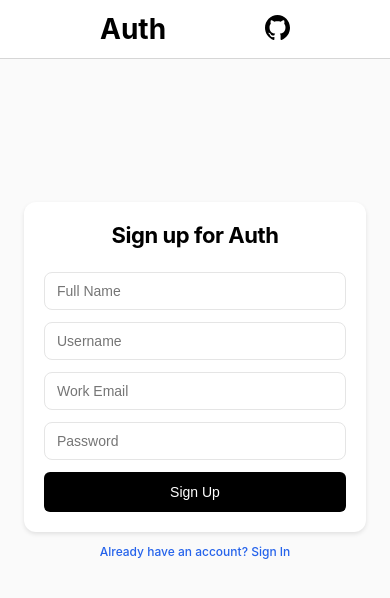
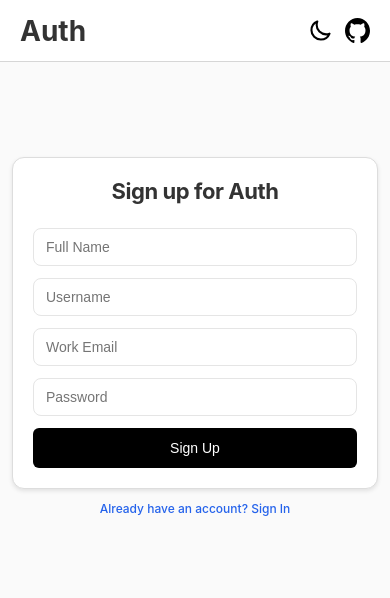
Before and after one commit to Tuhin114/Auth-App, a React (Vite) app in the folder frontend/: page / in a window 390 px wide. Shown: the top 598 px of the page. Built offline with nearby package versions, Linux system fonts and the light colour scheme.

Commit message:
theme change

```diff
--- a/frontend/src/components/HomePage.jsx
+++ b/frontend/src/components/HomePage.jsx
@@ -2,7 +2,7 @@
   return (
     <>
       <div className="container">
-        <div className="card-container">
+        <div className="card-container home-card">
           <h1 className="home-card-title card-title">Welcome to Auth</h1>
           <p className="card-description">A modern authentication solution</p>
           <div className="blog-container">
--- a/frontend/src/components/Nav.jsx
+++ b/frontend/src/components/Nav.jsx
@@ -1,13 +1,33 @@
-import React, { useState } from "react";
+import React, { useState, useEffect } from "react";
 import { useNavigate } from "react-router-dom";
 import toast from "react-hot-toast";
 import { logOutCall } from "./api";
-import githubLogo from "../assets/github-142-svgrepo-com.svg";
+import githubLogoLight from "../assets/github-142-svgrepo-com.svg";
+import githubLogoDark from "../assets/github-svgrepo-com.svg";
+
+import sunlogo from "../assets/sun-svgrepo-com.svg";
+import moonlogo from "../assets/moon-svgrepo-com.svg";
+
 import "./styles.css";
 
 const Nav = ({ isAuthenticated, setIsAuthenticated }) => {
   const [loading, setLoading] = useState(false);
+  const [darkMode, setDarkMode] = useState(
+    localStorage.getItem("theme") === "dark"
+  );
   const navigate = useNavigate();
+
+  useEffect(() => {
+    if (darkMode) {
+      document.documentElement.classList.add("dark");
+      localStorage.setItem("theme", "dark");
+    } else {
+      document.documentElement.classList.remove("dark");
+      localStorage.setItem("theme", "light");
+    }
+  }, [darkMode]);
+
+  const toggleDarkMode = () => setDarkMode((prev) => !prev);
 
   const handleLogout = async () => {
     setLoading(true);
@@ -21,7 +41,7 @@
         position: "bottom-left",
         style: {
           borderRadius: "10px",
-          background: "#333",
+          background: darkMode ? "#222" : "#333",
           color: "#fff",
         },
       });
@@ -45,11 +65,19 @@
     <div className="nav">
       <div className="nav-container">
         <h2 className="nav-title">Auth</h2>
+        <div className="nav-buttons">
+          <button onClick={toggleDarkMode} className="dark-mode-button">
+            {darkMode ? (
+              <img src={sunlogo} alt="light mode" className="github-logo" />
+            ) : (
+              <img src={moonlogo} alt="dark mode" className="github-logo" />
+            )}
+          </button>
           {isAuthenticated ? (
             <button
               type="submit"
               disabled={loading}
-            className="logout-button"
+              className="continue-button logout"
               onClick={handleLogout}
             >
               {loading ? "Logging out..." : "Log out"}
@@ -61,9 +89,22 @@
               rel="noopener noreferrer"
               className="github-button"
             >
-            <img src={githubLogo} alt="GitHub" className="github-logo" />
+              {darkMode ? (
+                <img
+                  src={githubLogoDark}
+                  alt="GitHub"
+                  className="github-logo"
+                />
+              ) : (
+                <img
+                  src={githubLogoLight}
+                  alt="GitHub"
+                  className="github-logo"
+                />
+              )}
             </a>
           )}
+        </div>
       </div>
       <div className="nav-base-line"></div>
     </div>
--- a/frontend/src/components/styles.css
+++ b/frontend/src/components/styles.css
@@ -1,4 +1,40 @@
-/* Reset and base styles */
+/* ─── Theme Variables ───────────────────────────────────────────── */
+:root {
+  --font-family: -apple-system, BlinkMacSystemFont, "Segoe UI", Roboto, Oxygen,
+    Ubuntu, Cantarell, "Open Sans", "Helvetica Neue", sans-serif;
+  --background-color: #fafafa;
+  --text-color: #333;
+  --nav-bg: #ffffff;
+  --nav-baseline: #d6d6d6;
+  --card-bg: #ffffff;
+  --card-border: #ddd;
+  --card-shadow: rgba(0, 0, 0, 0.1);
+  --primary-color: #000;
+  --primary-logo-bd-color: #fff;
+  --secondary-color: #fff;
+  --error-color: #ff4d4f;
+  --link-color: #2563eb;
+  --link-hover: #1e40af;
+  --footer-text: #6b7280;
+}
+
+.dark {
+  --background-color: #121212;
+  --text-color: #e0e0e0;
+  --nav-bg: #121212;
+  --nav-baseline: #333;
+  --card-bg: #171717;
+  --card-border: #333;
+  --primary-color: #fff;
+  --primary-logo-bd-color: #121212;
+  --secondary-color: #000;
+  --error-color: #ff4d4f;
+  --link-color: #2563eb;
+  --link-hover: #1e40af;
+  --footer-text: var(--text-color);
+}
+
+/* ─── Reset and Base Styles ───────────────────────────────────── */
 * {
   margin: 0;
   padding: 0;
@@ -6,17 +42,19 @@
 }
 
 body {
-  font-family: -apple-system, BlinkMacSystemFont, "Segoe UI", Roboto, Oxygen,
-    Ubuntu, Cantarell, "Open Sans", "Helvetica Neue", sans-serif;
-  background: #fafafa;
+  font-family: var(--font-family);
+  background: var(--background-color);
+  color: var(--text-color);
   min-height: 100vh;
+  transition: background 0.3s, color 0.3s;
 }
 
+/* ─── Navigation ────────────────────────────────────────────────── */
 .nav {
   display: flex;
   flex-direction: column;
   align-items: center;
-  background-color: #ffffff;
+  background-color: var(--nav-bg);
 }
 
 .nav-container {
@@ -30,7 +68,7 @@
 .nav-base-line {
   width: 100%;
   height: 1px;
-  background-color: #d6d6d6;
+  background-color: var(--nav-baseline);
 }
 
 .nav-title {
@@ -44,7 +82,14 @@
   height: 25px;
 }
 
-/* Main content styles */
+nav-buttons {
+  display: flex;
+  gap: 15px;
+  align-items: center;
+  justify-content: center;
+}
+
+/* ─── Layout ────────────────────────────────────────────────────── */
 .container {
   display: flex;
   flex-direction: column;
@@ -54,17 +99,18 @@
   margin-top: 15px;
 }
 
-/* Card Container */
+/* ─── Card Container ────────────────────────────────────────────── */
 .card-container {
   display: flex;
+  flex-direction: column;
   justify-content: center;
-  flex-direction: column;
   width: 100%;
   max-width: 450px;
   padding: 32px;
-  background: white;
+  background: var(--card-bg);
   border-radius: 12px;
-  box-shadow: 0 2px 4px rgba(0, 0, 0, 0.1);
+  box-shadow: 0 2px 4px var(--card-shadow);
+  border: 1px solid var(--card-border);
 }
 
 .card-title {
@@ -84,22 +130,33 @@
 
 .home-card-title {
   font-size: 36px;
-  margin-bottom: 0px;
+  margin-bottom: 0;
 }
 
+.home-card {
+  max-width: 700px;
+}
+
+/* ─── Blog Cards ────────────────────────────────────────────────── */
 .blog-container {
-  display: flex;
+  display: grid;
+  grid-template-columns: repeat(
+    auto-fit,
+    minmax(300px, 1fr)
+  ); /* Two columns on large screens */
+  gap: 20px;
   justify-content: center;
-  flex-direction: column;
-  gap: 20px;
+  width: 100%;
+  max-width: 900px;
+  margin: auto;
   opacity: 0;
   animation: fadeIn 0.5s ease-in-out 0.2s forwards;
 }
 
 .blog-card {
-  background: white;
-  border: 1px solid #ddd;
-  box-shadow: 0px 4px 8px rgba(0, 0, 0, 0.1);
+  background: var(--card-bg);
+  border: 1px solid var(--card-border);
+  box-shadow: 0 4px 8px var(--card-shadow);
   border-radius: 10px;
   padding: 24px;
   transition: transform 0.3s ease-in-out, box-shadow 0.3s ease-in-out;
@@ -107,7 +164,7 @@
 
 .blog-card:hover {
   transform: translateY(-5px);
-  box-shadow: 0px 6px 12px rgba(0, 0, 0, 0.15);
+  box-shadow: 0 6px 12px rgba(0, 0, 0, 0.15);
 }
 
 .blog-card-header {
@@ -135,6 +192,7 @@
   margin-bottom: 10px;
 }
 
+/* ─── Animations ───────────────────────────────────────────────── */
 @keyframes fadeIn {
   from {
     opacity: 0;
@@ -146,7 +204,7 @@
   }
 }
 
-/* Form Styles */
+/* ─── Form Styles ───────────────────────────────────────────────── */
 .form-container {
   display: flex;
   flex-direction: column;
@@ -161,14 +219,16 @@
   border-radius: 8px;
   outline: none;
   transition: all 0.2s;
+  background: var(--card-bg);
+  color: var(--text-color);
 }
 
 .input-field:focus {
   border-color: transparent;
-  box-shadow: 0 0 0 2px #000;
+  box-shadow: 0 0 0 2px var(--primary-color);
 }
 
-/* Button */
+/* ─── Buttons ───────────────────────────────────────────────────── */
 .continue-button {
   display: flex;
   align-items: center;
@@ -178,8 +238,8 @@
   padding: 12px;
   font-size: 14px;
   font-weight: 500;
-  color: white;
-  background-color: #000;
+  color: var(--secondary-color);
+  background-color: var(--primary-color);
   border: none;
   border-radius: 6px;
   cursor: pointer;
@@ -192,65 +252,64 @@
   gap: 12px;
 }
 
+.logout {
+  width: 90px;
+  height: 32px;
+  padding: 6px;
+}
 .signup {
-  color: white;
-  background-color: #000;
+  color: var(--secondary-color);
+  background-color: var(--primary-color);
 }
 
 .signin {
-  color: black;
-  background-color: white;
+  color: var(--primary-color);
+  background-color: var(--secondary-color);
   border: 1px solid #ccc;
 }
 
 .blog {
   text-decoration: none;
   background-color: transparent;
-  color: black;
-  border: 1px solid #ddd;
+  color: var(--primary-color);
+  border: 1px solid var(--card-border);
   transition: all 0.3s ease-in-out;
 }
 
 .blog:hover {
-  background-color: #000;
-  color: white;
+  background-color: var(--primary-color);
+  color: var(--secondary-color);
 }
 
-.logout-button {
-  display: flex;
+.dark-mode-button {
+  display: inline-flex;
   align-items: center;
   justify-content: center;
-  gap: 8px;
-  width: 90px;
-  height: 32px;
-  padding: 6px;
-  font-size: 14px;
-  font-weight: 500;
-  color: white;
-  background-color: #000;
+  padding: 6px 12px;
+
   border: none;
-  border-radius: 6px;
   cursor: pointer;
-  transition: background-color 0.2s;
+  background: var(--primary-logo-bd-color);
+  color: var(--primary-color);
 }
 
-/* Footer */
+/* ─── Footer ───────────────────────────────────────────────────── */
 .footer {
   text-align: center;
   margin-top: 20px;
   font-size: 14px;
-  color: #6b7280;
+  color: var(--footer-text);
 }
 
 .footer div {
   cursor: pointer;
-  color: #2563eb;
+  color: var(--link-color);
   font-weight: 500;
   transition: color 0.3s ease-in-out;
 }
 
 .footer div:hover {
-  color: #1e40af;
+  color: var(--link-hover);
 }
 
 .footer a {
@@ -260,43 +319,31 @@
   transition: color 0.3s ease-in-out;
 }
 
-/* Responsive Styles */
+/* ─── Responsive Styles ────────────────────────────────────────── */
 @media (max-width: 768px) {
-  .header {
-    flex-direction: column;
-    align-items: center;
-    text-align: center;
-    padding: 12px;
+  .nav-container {
+    padding: 12px 20px;
   }
-
-  .nav-links {
-    flex-direction: column;
-    gap: 8px;
-  }
-
-  .main {
+  .container {
     padding: 100px 16px 32px;
   }
-
   .card-container {
     width: 90%;
-    min-width: unset;
     padding: 24px;
   }
-
   .card-title {
     font-size: 24px;
   }
-
+  .blog-container {
+    grid-template-columns: 1fr; /* Stack blog cards in one column */
+  }
   .input-field {
     font-size: 16px;
     padding: 10px 14px;
   }
-
   .continue-button {
     font-size: 16px;
   }
-
   .footer {
     font-size: 12px;
     margin-top: 16px;
@@ -304,28 +351,23 @@
 }
 
 @media (max-width: 480px) {
-  .main {
+  .container {
     padding: 80px 12px 24px;
   }
-
   .card-container {
     width: 100%;
     padding: 20px;
   }
-
   .card-title {
     font-size: 22px;
   }
-
   .input-field {
     font-size: 14px;
     padding: 10px 12px;
   }
-
   .continue-button {
     font-size: 14px;
   }
-
   .footer {
     font-size: 12px;
     margin-top: 12px;
```
Also changed, not shown: frontend/src/components/AuthPage.jsx (+10 -1 lines), frontend/src/assets/moon-svgrepo-com.svg (added), frontend/src/assets/sun-svgrepo-com.svg (added). Lines whose indentation alone changed are shown as unchanged.
